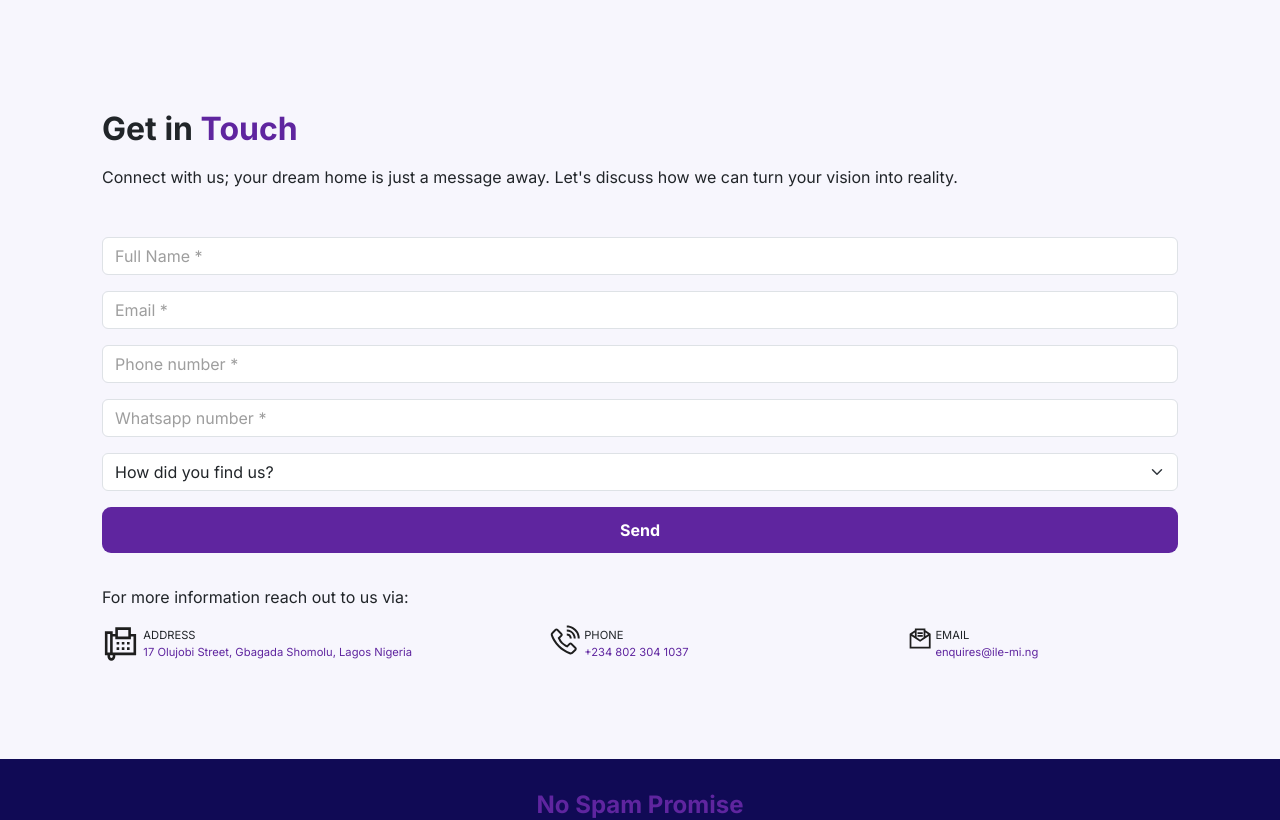
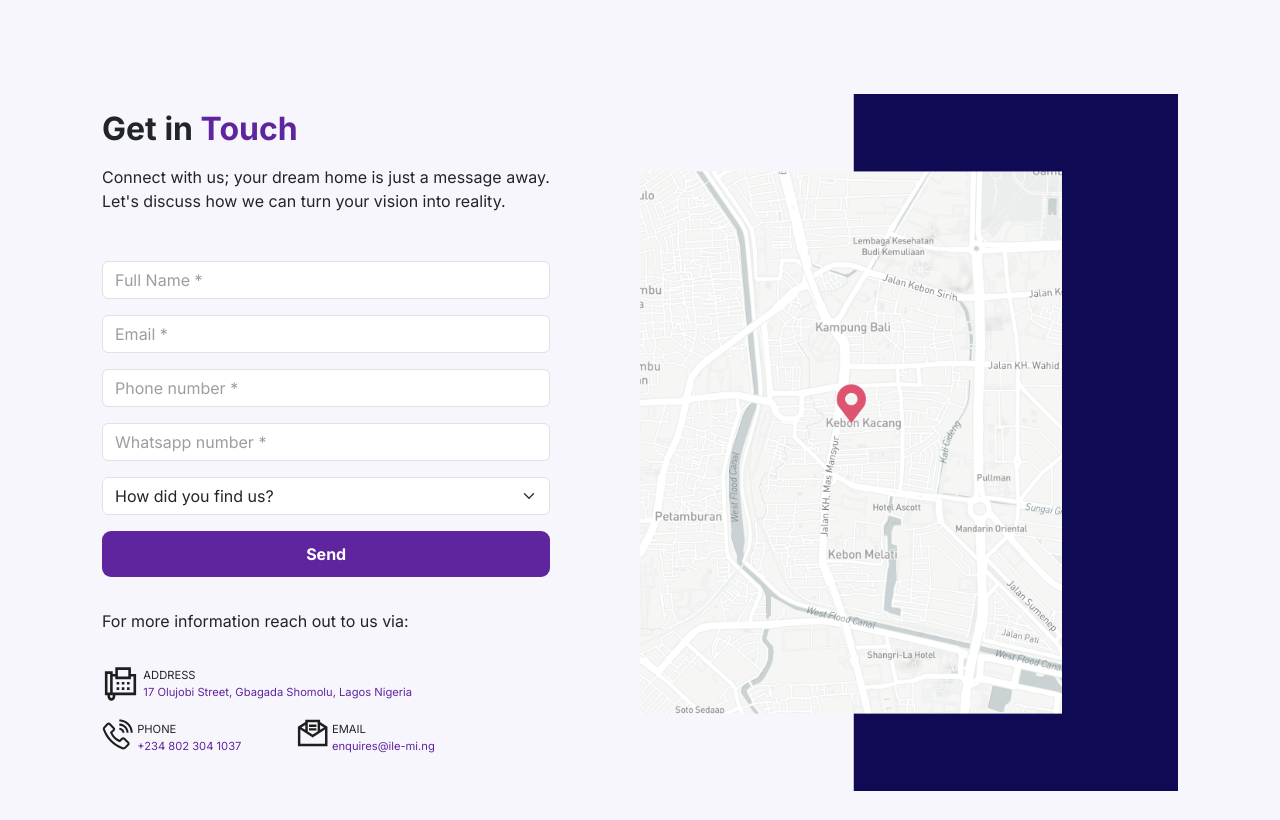
Before and after one commit to adminilemi/api, a React (Create React App) app: page /contact in a window 1280 px wide. Shown: the part 509-1329 px from the top of the page. Built offline with nearby package versions, Linux system fonts and the light colour scheme.

Commit message:
Update waitlist ui

```diff
--- a/src/Components/Tabs/Tabs.jsx
+++ b/src/Components/Tabs/Tabs.jsx
@@ -22,7 +22,7 @@ function Tabs() {
 
   return (
     <main className='tabsContainer'>
-      <section className='tabTitleContainer d-flex  col-12 col-lg-10 align-items-center'>
+      <section className='tabTitleContainer d-flex justify-content-between col-12 col-md-6 col-lg-8 align-items-center'>
         {TabsData.TabTitle.map((tab, idx) => (
           <section key={idx}>
             <TabTitle
--- a/src/pages/ContactUs/ContactUs.scss
+++ b/src/pages/ContactUs/ContactUs.scss
@@ -13,6 +13,11 @@
   img {
     height: auto;
   }
+  aside {
+    img {
+      height: 100%;
+    }
+  }
 
   .moreInfo {
     p {
--- a/src/pages/ContactUs/ContactUsPage.jsx
+++ b/src/pages/ContactUs/ContactUsPage.jsx
@@ -6,6 +6,7 @@ import phoneImage from '../../assets/images/PhoneImage.svg';
 import emailImage from '../../assets/images/EmailImage.svg';
 import AreYourALandord from '../../Components/AreYourALandord';
 import axios from 'axios';
+import map from '../../assets/images/map.png';
 
 function ContactUs() {
   const [formData, setFormdata] = useState({
@@ -51,13 +52,14 @@ function ContactUs() {
   return (
     <main className='contact'>
       <HeroPageReUseable text='Contact us' />
-      <section className='container contactContent mt-5'>
+      <section className='container contactContent mt-5 d-flex flex-column flex-lg-row justify-content-between'>
+        <article className='col-12 col-lg-5'>
           <h2 className='my-3'>
             Get in <span>Touch</span>
           </h2>
           <p>
-          Connect with us; your dream home is just a message away. Let's discuss
-          how we can turn your vision into reality.
+            Connect with us; your dream home is just a message away. Let's
+            discuss how we can turn your vision into reality.
           </p>
           <section className='mt-5'>
             <form
@@ -140,9 +142,9 @@ function ContactUs() {
           <section className='d-flex flex-column'>
             <p className='my-3'>For more information reach out to us via: </p>
 
-          <div className='d-flex flex-column flex-md-row moreInfo'>
-            <div className='d-flex gap-1 col-12 col-md-5 '>
-              <figure className='col-1'>
+            <div className='d-flex flex-column moreInfo'>
+              <div className='d-flex gap-1 col-12 my-3'>
+                <figure className='col-1 '>
                   <img src={addressImage} className='' alt='logo' />
                 </figure>
                 <div className='d-flex flex-column'>
@@ -150,9 +152,9 @@ function ContactUs() {
                   <span>17 Olujobi Street, Gbagada Shomolu, Lagos Nigeria</span>
                 </div>
               </div>
-
-            <div className='d-flex gap-1 col-12 col-md-4 my-3 my-lg-0'>
-              <figure className='col-1'>
+              <div className='d-flex flex-column flex-lg-row gap-2'>
+                <div className='d-flex gap-1 col-12 col-lg-5  my-3 my-lg-0'>
+                  <figure className='col-1 col-lg-2'>
                     <img src={phoneImage} className='' alt='logo' />
                   </figure>
 
@@ -162,8 +164,8 @@ function ContactUs() {
                   </div>
                 </div>
 
-            <div className='d-flex gap-1 col-12 col-md-3 '>
-              <figure className='col-1'>
+                <div className='d-flex gap-1 col-12 col-lg-5 '>
+                  <figure className='col-1 col-lg-2'>
                     <img src={emailImage} className='' alt='logo' />
                   </figure>
 
@@ -174,7 +176,15 @@ function ContactUs() {
                   </div>
                 </div>
               </div>
+            </div>
           </section>
+        </article>
+
+        <aside className='col-12 col-lg-6 mt-5 mt-lg-0'>
+          <figure>
+            <img src={map} alt='' />
+          </figure>
+        </aside>
       </section>
 
       <AreYourALandord />
--- a/src/pages/SubscribeForm/SubscribeForm.scss
+++ b/src/pages/SubscribeForm/SubscribeForm.scss
@@ -7,6 +7,13 @@
     padding: 3em 2em;
     .inputWrapper {
       margin-bottom: 1em;
+    }
+
+    .formWrap {
+      padding: 3em 6em;
+    }
+    .card {
+      background: transparent !important;
     }
   }
 
--- a/src/pages/SubscribeForm/SubscribePage.jsx
+++ b/src/pages/SubscribeForm/SubscribePage.jsx
@@ -55,13 +55,15 @@ function SubscribePage() {
       <HeroPageReUseable text='Subscribe Form' />
 
       <section className='container pageContent mt-5'>
+        <div className='formWrap card'>
           <h2 className='my-3'>
             Let&apos;s get your <span>Details</span>
           </h2>
           <p>
-          Be among the first Agent, Landlord or Tenant to know when we go live!
+            Be among the first Agent, Landlord or Tenant to know when we go
+            live!
           </p>
-        <section className='mt-5'>
+          <section className='mt-5 '>
             <form
               onSubmit={handleSubmit}
               className='d-flex flex-column justify-content-between'
@@ -137,6 +139,7 @@ function SubscribePage() {
               </div>
             </form>
           </section>
+        </div>
 
         <section className='d-flex flex-column'>
           <p className='my-3'>For more information reach out to us via: </p>
```
Also changed, not shown: src/assets/images/map.png (added). Lines whose indentation alone changed are shown as unchanged.
